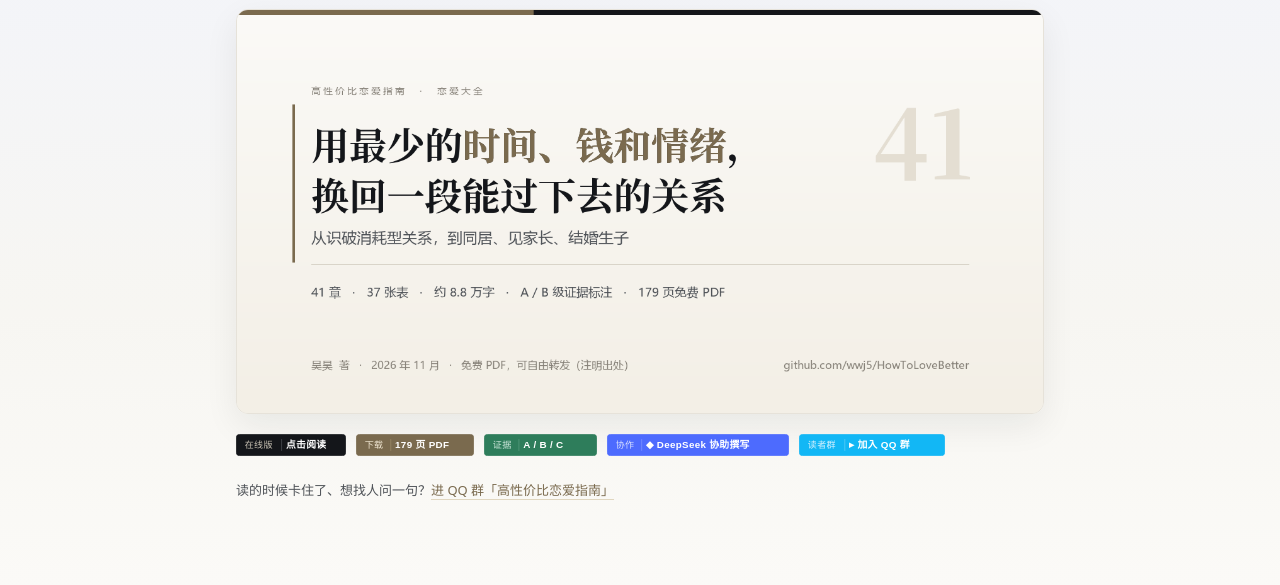
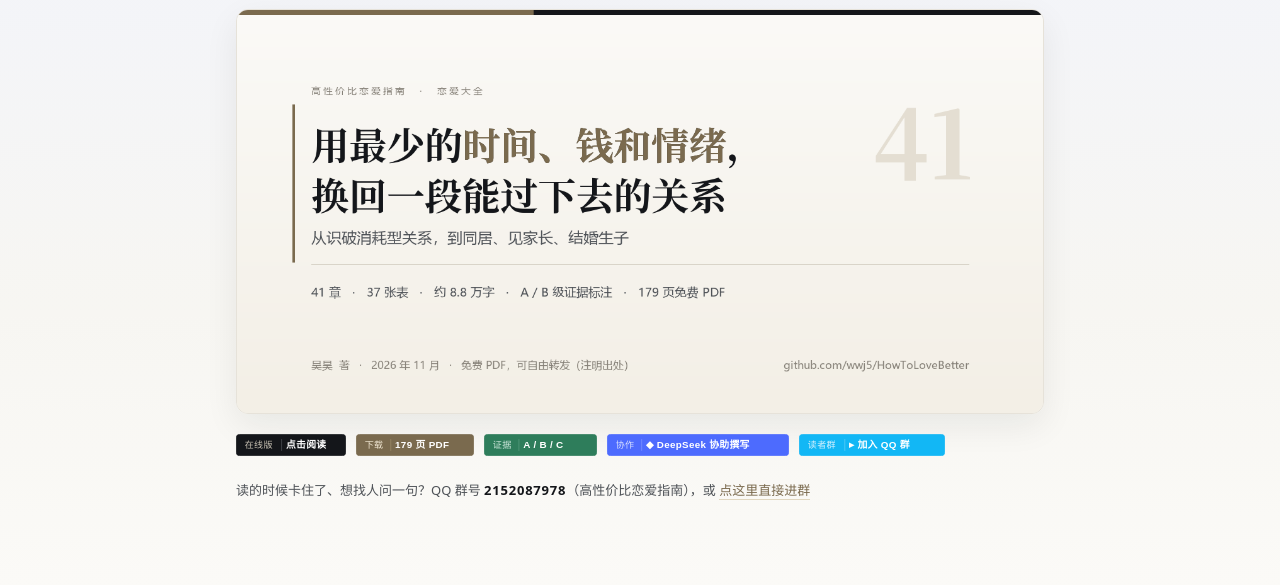
Before and after one commit to wwj5/HowToLoveBetter, a plain HTML site: page index.html in a window 1280 px wide. Shown: the part 137-722 px from the top of the page. Drawn offline with Linux system fonts and the light colour scheme.

Commit message:
徽章下显示群号

```diff
--- a/index.html
+++ b/index.html
@@ -28,6 +28,7 @@
   .shields img{height:22px;margin:0 6px 6px 0;vertical-align:middle}
   .groupnote{margin:12px 0 30px;font-family:system-ui,sans-serif;font-size:13px;color:var(--gray)}
   .groupnote a{color:var(--accent);text-decoration:none;border-bottom:1px solid #e0d6bf}
+  .groupnote .grpno{font-family:system-ui,sans-serif;letter-spacing:.06em;color:var(--ink)}
   h1{font-size:52px;line-height:1.28;margin:26px 0 12px;letter-spacing:.01em;font-weight:800}
   h1 em{font-style:normal;color:var(--blue)}
   .sub{font-size:16px;color:var(--gray);margin:0 0 26px;letter-spacing:.06em}
@@ -88,7 +89,7 @@
       <img src="assets/badges/deepseek.svg" alt="DeepSeek 协助撰写">
       <a href="https://qm.qq.com/q/drsbPFKcH6" target="_blank" rel="noopener"><img src="assets/badges/qq.svg" alt="加入 QQ 群"></a>
     </p>
-    <p class="groupnote">读的时候卡住了、想找人问一句？<a href="https://qm.qq.com/q/drsbPFKcH6" target="_blank" rel="noopener">进 QQ 群「高性价比恋爱指南」</a></p>
+    <p class="groupnote">读的时候卡住了、想找人问一句？QQ 群号 <strong class="grpno">2152087978</strong>（高性价比恋爱指南），或 <a href="https://qm.qq.com/q/drsbPFKcH6" target="_blank" rel="noopener">点这里直接进群</a></p>
   </div>
 </header>
 
```
Also changed, not shown: 1 other file.
